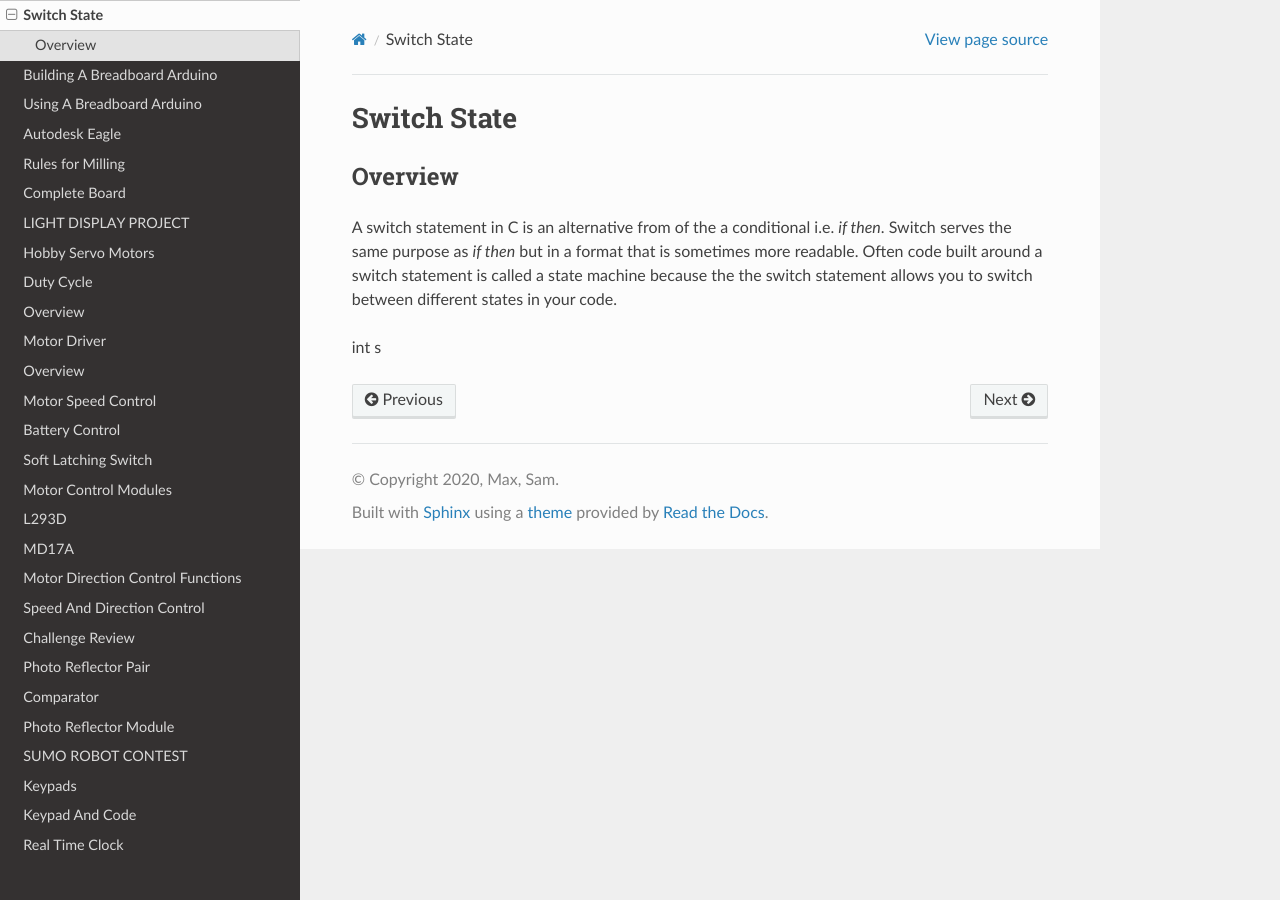
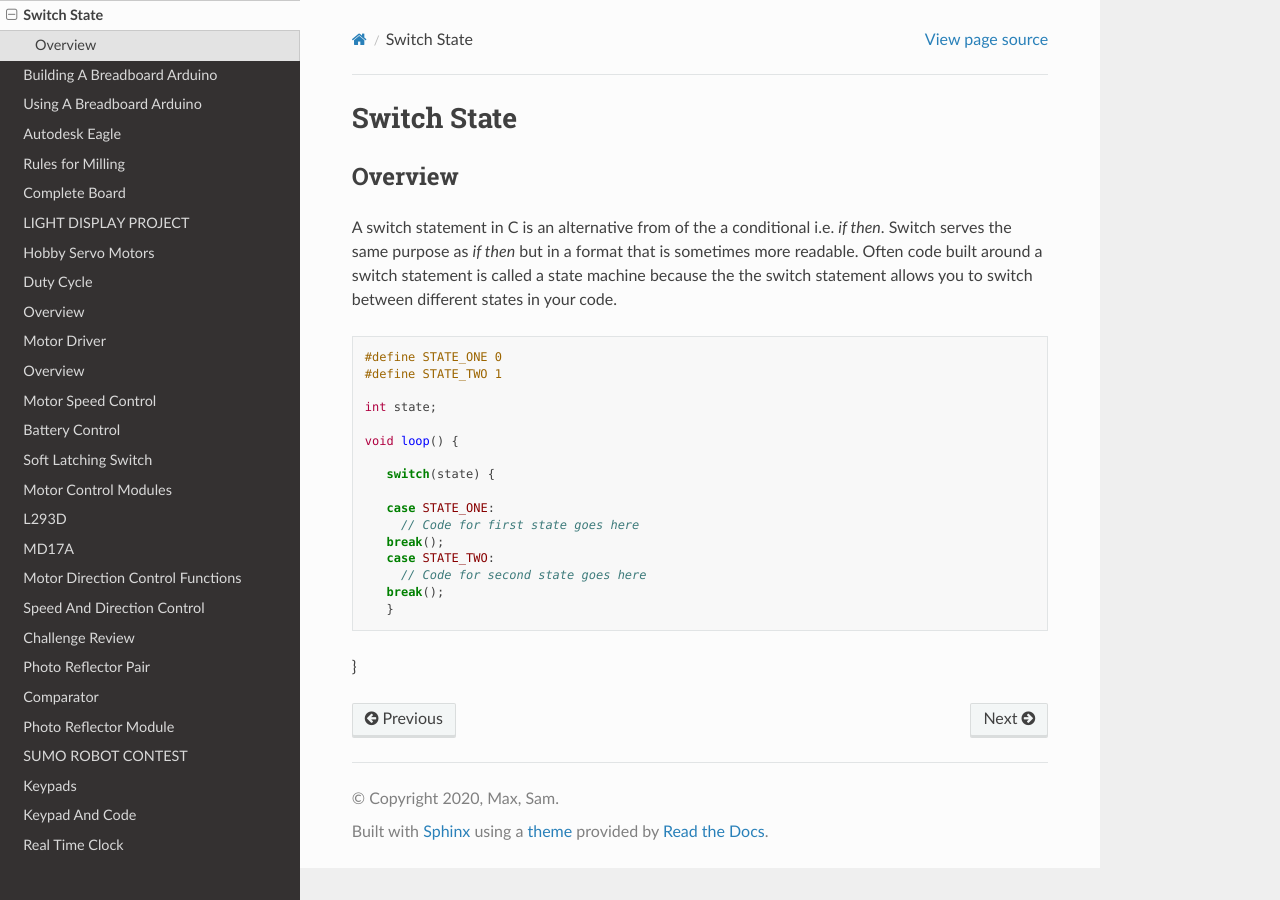
Before and after one commit to maxtkc/mvths-wiki, a Sphinx documentation site: the page built from docs/042c-switch-state.rst, in a window 1280 px wide. Built offline with Sphinx 7.4.7 and the Read the Docs theme 2.0.0, drawn with Linux system fonts in a browser that asks for light colours; pages that are not in the unit, such as notebooks, are missing from menus.

Commit message:
Update 042c-switch-state.rst

```diff
--- a/docs/042c-switch-state.rst
+++ b/docs/042c-switch-state.rst
@@ -6,4 +6,24 @@ Overview
 
 A switch statement in C is an alternative from of the a conditional i.e. *if then*. Switch serves the same purpose as *if then* but in a format that is sometimes more readable. Often code built around a switch statement is called a state machine because the the switch statement allows you to switch between different states in your code.
 
-int s
+
+.. code-block:: C
+
+   #define STATE_ONE 0
+   #define STATE_TWO 1
+
+   int state;
+
+   void loop() {
+
+      switch(state) {
+
+      case STATE_ONE:
+        // Code for first state goes here
+      break();
+      case STATE_TWO:
+        // Code for second state goes here
+      break();
+      }
+
+}
```
